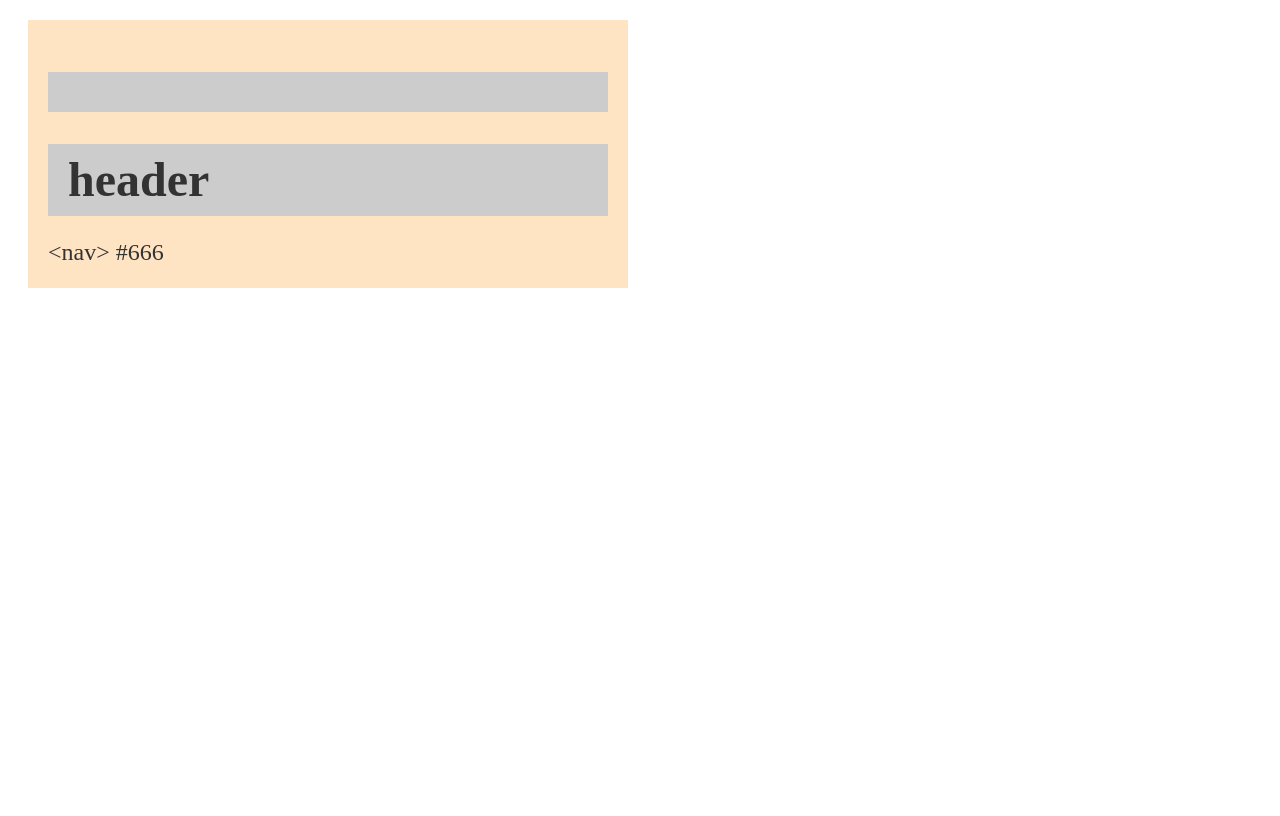
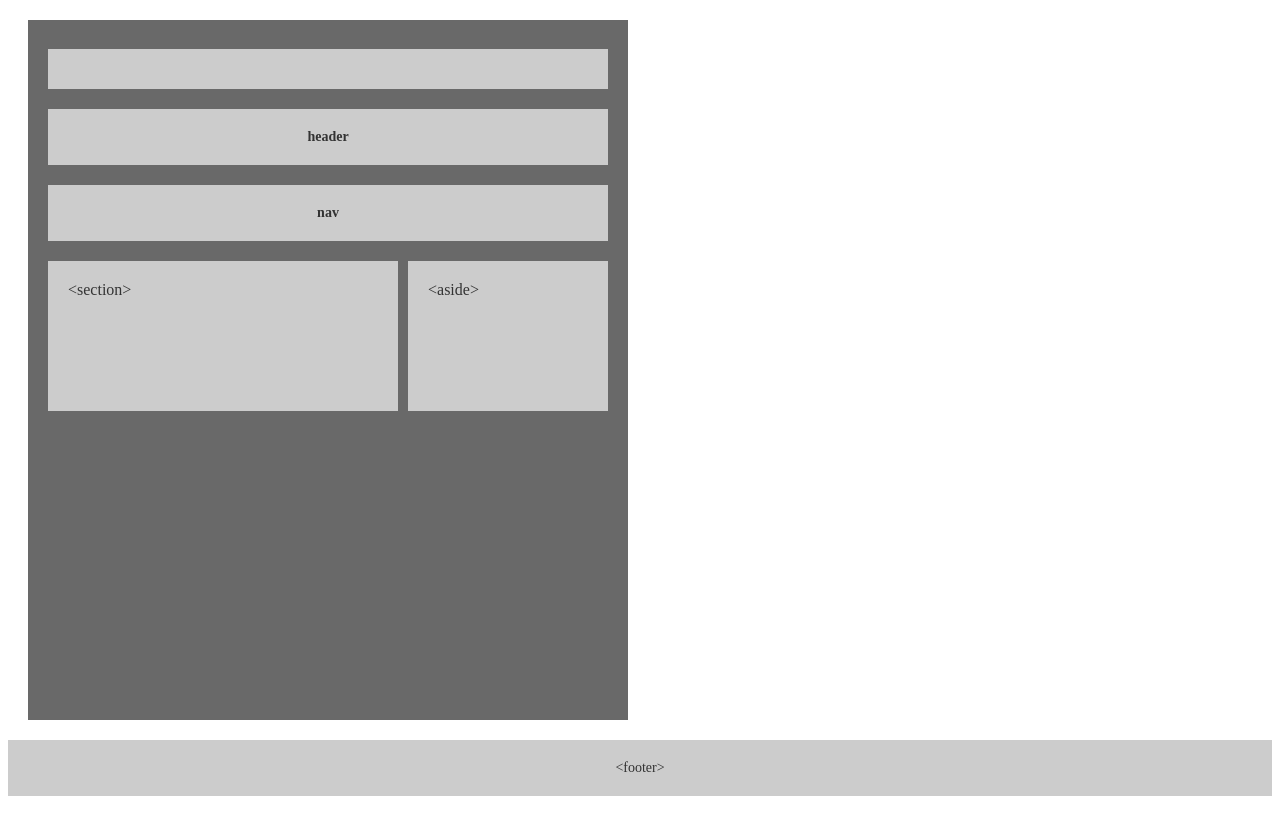
Before and after one commit to mhirschmannAAA/HW-Wireframe, a plain HTML site: page index.html in a window 1280 px wide. Drawn offline with Linux system fonts and the light colour scheme.

Commit message:
added section and footer

```diff
--- a/index.html
+++ b/index.html
@@ -9,20 +9,39 @@
 </head>
 
 <body>
-
     <div>
-
         <!-- Wrapper -->
         <div class="wrapper">
             <h1 class="h1">
                 <h1 class="h1">header</h1>
             </h1>
 
-        <section id="nav">
-            &lt;nav&gt; #666
+            <h2 id="nav">
+                <h2 class="nav">nav</h2>
+            </h2>
+
+            <div>
+                <section>
+                    <section class="sec1">
+                        &lt;section&gt;
+                        </section>
+                    <aside class="aside">
+                        &lt;aside&gt;
+                    </aside>
+
+
                 </section>
 
+
             </div>
+
+
+
+        </div>
+
+        <footer class="foot">
+                &lt;footer&gt;
+         </footer>
 
     </div>
 
--- a/style.css
+++ b/style.css
@@ -2,33 +2,63 @@
     box-sizing: border-box;
   }
 
-  body {
+  /* .body {
     font-size: 24px;
     line-height: 32px;
     color: #333;
-  }
+    border: 10px black;
+  } */
 
   .h1 {
     padding: 20px;
     margin-bottom: 20px;
     color: #333;
     background: #ccc;
+    text-align: center;
+    font-size: 14px;
   }
 
   .nav {
     padding: 20px;
     margin-bottom: 20px;
-    background-color: #666666;
-    float: left;
-    width: 100%;
     color: #333;
     background: #ccc;
+    text-align: center;
+    font-size: 14px;
   }
 
   .wrapper {
     width: 600px;
+    height: 700px;
     padding: 20px;
     margin: 20px;
-    background-color: bisque;
-    border: 5px black;
+    background-color: dimgray;
   }
+
+  .aside {
+    padding: 20px;
+    margin-bottom: 20px;
+    color: #333;
+    background-color: #ccc;
+    float: right;
+    width: 200px;
+    height: 150px;
+  }
+  .sec1 {
+    padding: 20px;
+    margin-bottom: 20px;
+    color: #333;
+    background-color: #ccc;
+    float: left;
+    width: 350px;
+    height: 150px;
+  }
+
+  .foot {
+    padding: 20px;
+    margin-bottom: 20px;
+    color: #333;
+    background: #ccc;
+    text-align: center;
+    font-size: 14px;
+  }
```
Lines whose indentation alone changed are shown as unchanged.
